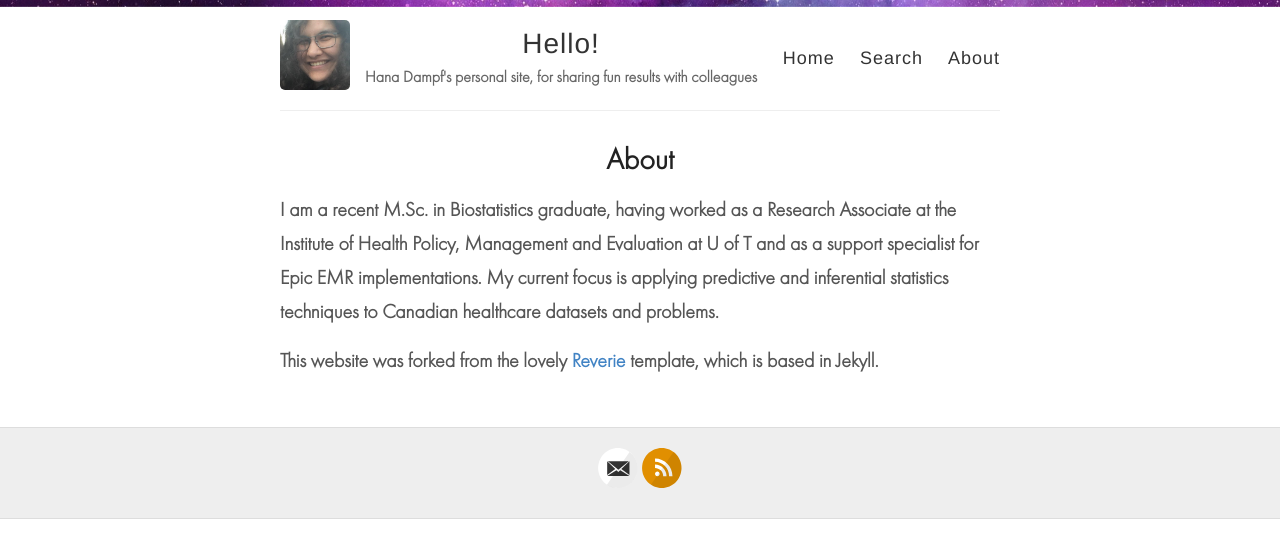
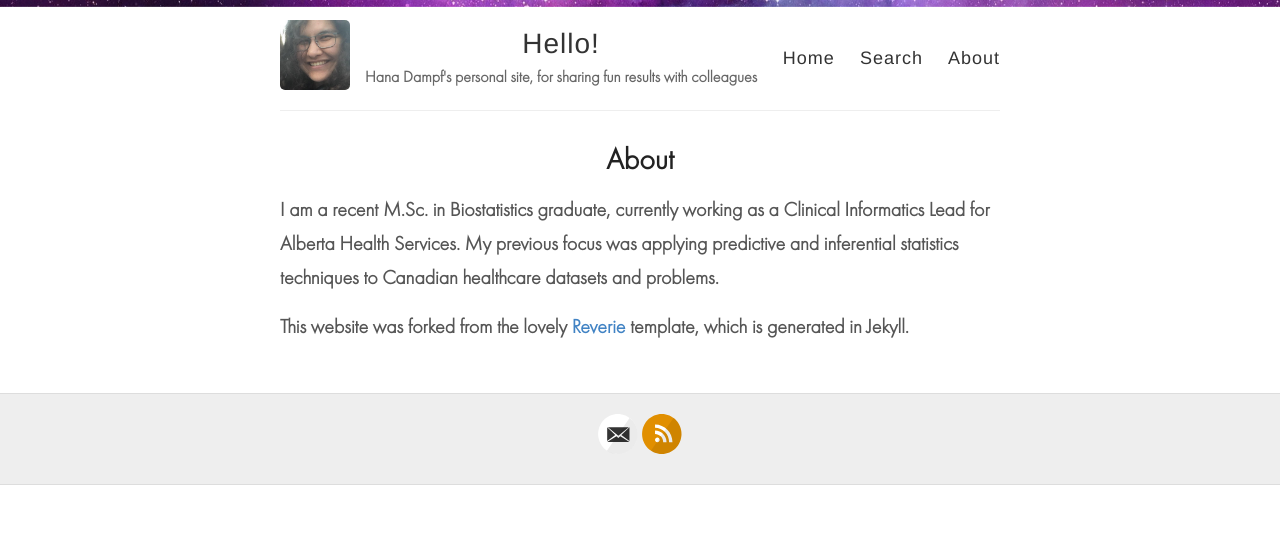
Before and after one commit to hana-dampf/hana-dampf.github.io, a Jekyll site: the page built from _pages/about.md, in a window 1280 px wide. Shown: the top 558 px of the page. Built offline with Jekyll 4.4.1, drawn with Linux system fonts in a browser that asks for light colours.

Commit message:
Update about.md

```diff
--- a/_pages/about.md
+++ b/_pages/about.md
@@ -4,6 +4,6 @@ title: About
 permalink: /about/
 ---
 
-I am a recent M.Sc. in Biostatistics graduate, having worked as a Research Associate at the Institute of Health Policy, Management and Evaluation at U of T and as a support specialist for Epic EMR implementations. My current focus is applying predictive and inferential statistics techniques to Canadian healthcare datasets and problems.
+I am a recent M.Sc. in Biostatistics graduate, currently working as a Clinical Informatics Lead for Alberta Health Services. My previous focus was applying predictive and inferential statistics techniques to Canadian healthcare datasets and problems.
 
-This website was forked from the lovely [Reverie](https://jekyllthemes.io/theme/reverie) template, which is based in Jekyll.
+This website was forked from the lovely [Reverie](https://jekyllthemes.io/theme/reverie) template, which is generated in Jekyll.
```
